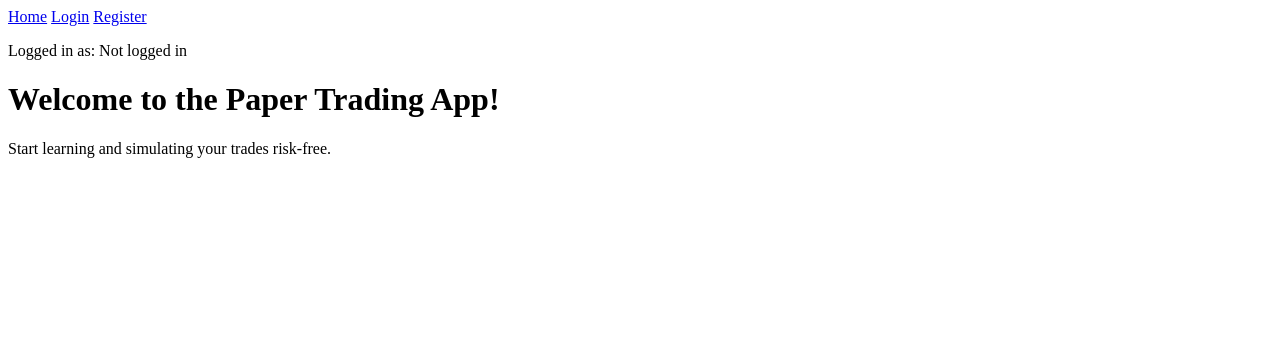
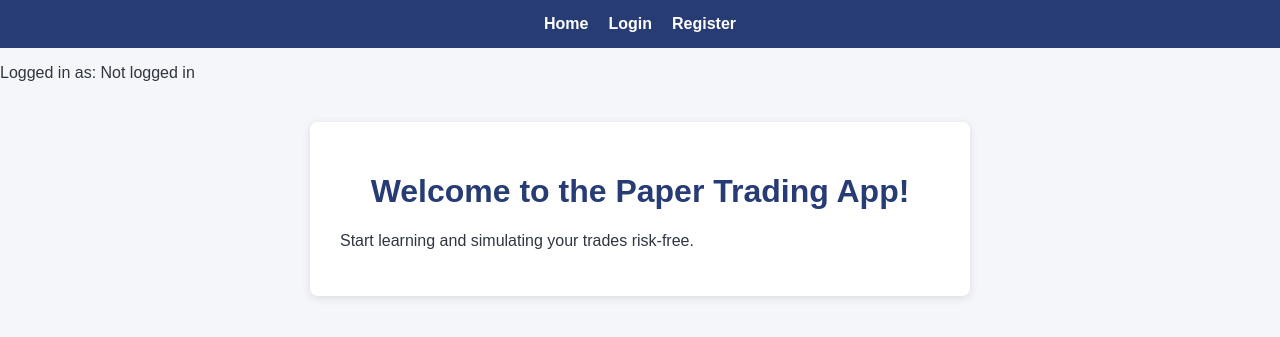
Before and after one commit to 19coderpawan/Paper_trading_application, a Flask app: page / in a window 1280 px wide. Shown: the top 337 px of the page. Run offline with Flask 3, Linux system fonts and the light colour scheme.

Commit message:
added Style.css to give some styling to my pages.

```diff
--- a/static/Style.css
+++ b/static/Style.css
@@ -0,0 +1,98 @@
+/* General reset & base styles */
+body {
+    font-family: Arial, sans-serif;
+    background-color: #f5f6fa;
+    margin: 0;
+    padding: 0;
+    color: #2f3640;
+}
+
+h1, h2 {
+    text-align: center;
+    color: #273c75;
+}
+
+a {
+    text-decoration: none;
+    color: #0097e6;
+    margin: 0 10px;
+}
+
+nav {
+    background-color: #273c75;
+    color: white;
+    padding: 15px;
+    display: flex;
+    justify-content: center;
+}
+
+nav a {
+    color: white;
+    font-weight: bold;
+}
+
+nav a:hover {
+    text-decoration: underline;
+}
+
+.container {
+    max-width: 600px;
+    margin: 40px auto;
+    background: white;
+    padding: 30px;
+    border-radius: 8px;
+    box-shadow: 0px 2px 10px rgba(0, 0, 0, 0.1);
+}
+
+/* Form styling */
+form p {
+    margin-bottom: 15px;
+}
+
+input[type="text"],
+input[type="email"],
+input[type="password"],
+input[type="submit"] {
+    width: 100%;
+    padding: 10px;
+    border: 1px solid #dcdde1;
+    border-radius: 5px;
+}
+
+input[type="submit"] {
+    background-color: #0097e6;
+    color: white;
+    font-weight: bold;
+    border: none;
+    cursor: pointer;
+}
+
+input[type="submit"]:hover {
+    background-color: #40739e;
+}
+
+/* Flash messages */
+ul {
+    list-style-type: none;
+    padding: 0;
+    margin: 20px auto;
+    max-width: 600px;
+}
+
+.flash {
+    padding: 10px;
+    margin: 10px 0;
+    border-radius: 4px;
+    font-weight: bold;
+    text-align: center;
+}
+
+.flash.success {
+    background-color: #dff9fb;
+    color: #44bd32;
+}
+
+.flash.error {
+    background-color: #f8d7da;
+    color: #c23616;
+}
--- a/templates/base.html
+++ b/templates/base.html
@@ -2,6 +2,7 @@
 <html>
     <head>
         <title>{% block title %}Paper Trading{% endblock %}</title>
+         <link rel="stylesheet" href="{{ url_for('static', filename='Style.css') }}">
     </head>
     <body>
         <nav>
--- a/templates/dashboard.html
+++ b/templates/dashboard.html
@@ -3,6 +3,8 @@
 {% block title %}Dashboard{% endblock %}
 
 {% block content %}
+ <div class="container">
     <h2>Welcome, {{ current_user.name }}!</h2>
     <p>This is your trading dashboard.</p>
+    </div>
 {% endblock %}
--- a/templates/home.html
+++ b/templates/home.html
@@ -3,6 +3,8 @@
 {% block title %}Home{% endblock %}
 
 {% block content %}
+<div class="container">
     <h1>Welcome to the Paper Trading App!</h1>
     <p>Start learning and simulating your trades risk-free.</p>
+    </div>
 {% endblock %}
--- a/templates/login.html
+++ b/templates/login.html
@@ -1,6 +1,7 @@
 {% extends 'base.html' %}
 {% block title %}Login Page{% endblock %}
     {% block content %}
+    <div class="container">
         <h1>LOGIN To get Started.</h1>
         <form method="POST">
             {{form.hidden_tag()}}
@@ -8,4 +9,5 @@
             {{form.password.label}} --- {{form.password()}}
             {{form.submit()}}
         </form>
+        </div>
     {% endblock %}
--- a/templates/register.html
+++ b/templates/register.html
@@ -1,6 +1,7 @@
 {% extends 'base.html' %}
 {% block title %}Registration page{% endblock  %}
      {% block content %}
+     <div class="container">
         <form method="POST">
             {{form.hidden_tag()}}
             {{form.username.label}} --- {{form.username()}}
@@ -9,4 +10,5 @@
             {{form.confirm_password.label}} --- {{form.confirm_password()}}
             {{form.submit()}}
         </form>
+        </div>
         {% endblock %}
```
